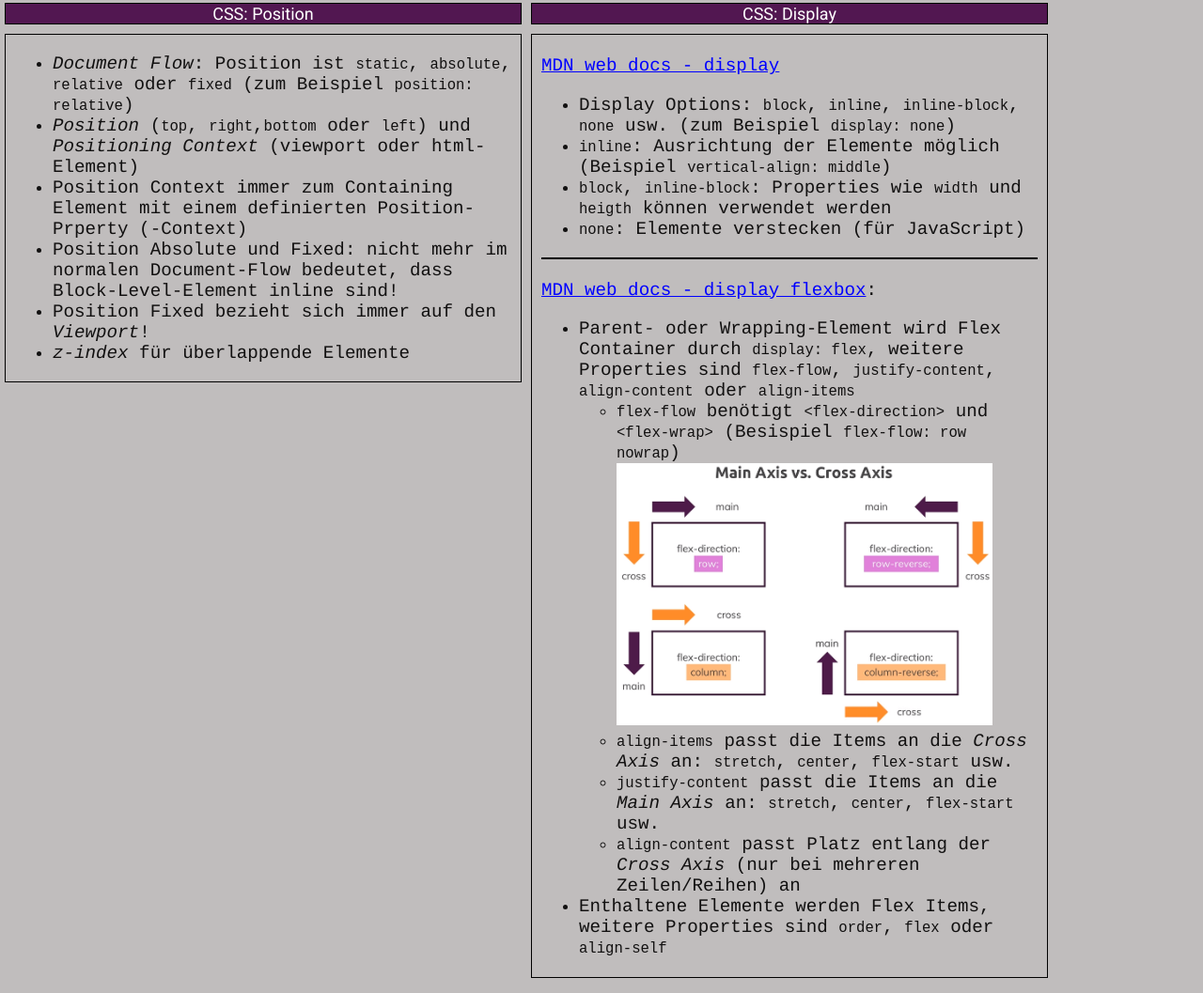
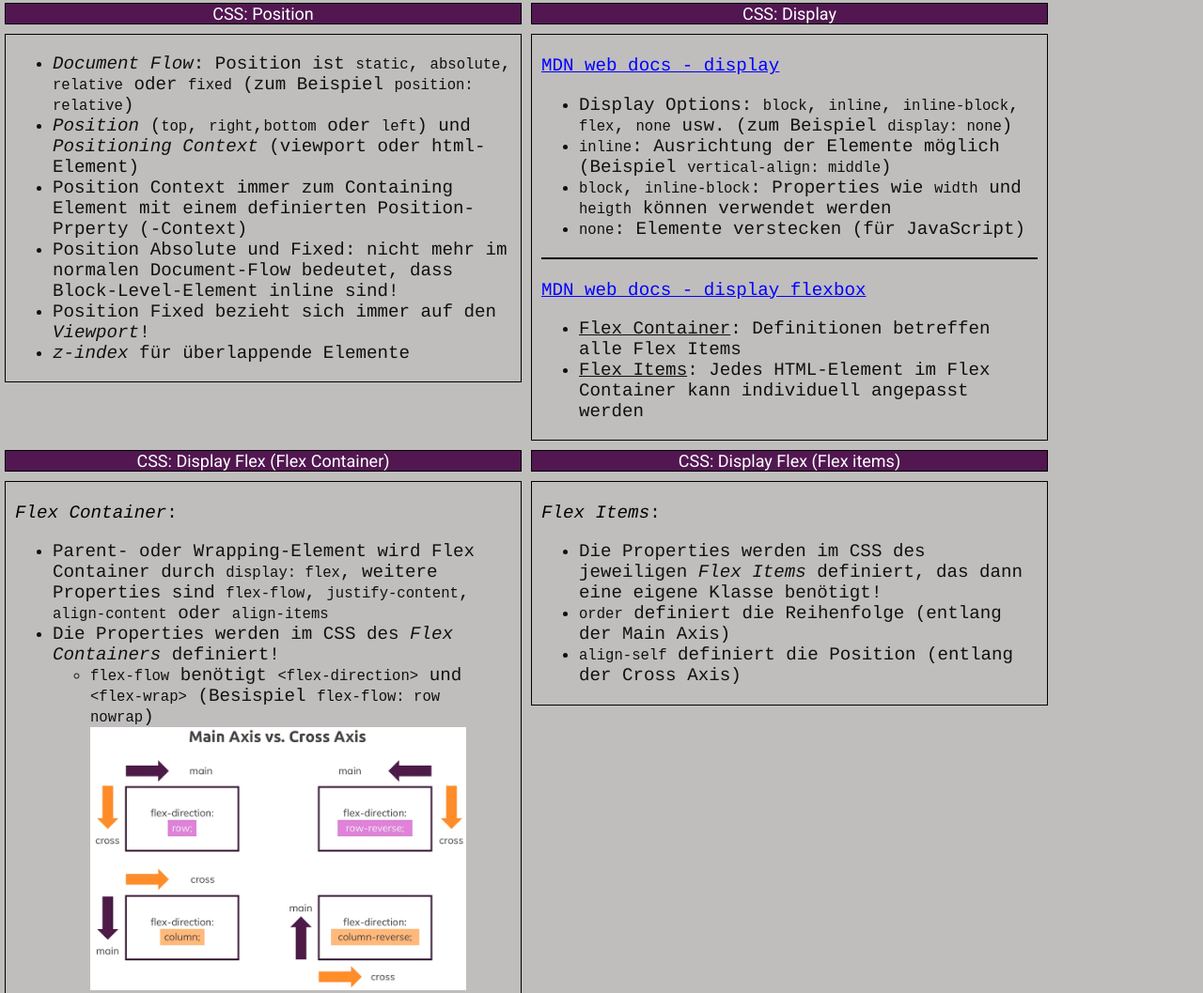
Before and after one commit to mbeier1406/wd, a plain HTML site: page html/index.html in a window 1280 px wide. Shown: the part 608-1665 px from the top of the page at 94% size. Drawn offline with Linux system fonts and the light colour scheme.

Commit message:
Erweiterung Display Flex

```diff
--- a/html/index.html
+++ b/html/index.html
@@ -55,18 +55,29 @@
             </div>
             <div class="htmlcssjs-titel">
                 <p>CSS: Display</p>
-                <div style="font-family: courier; color: rgb(17, 16, 16)" class="htmlcssjs-boxmodel">
+                <div style="font-family: courier; color: rgb(17, 16, 16)" class="htmlcssjs-display">
                     <br/><a href="https://developer.mozilla.org/en-US/docs/Web/CSS/display">MDN web docs - display</a>
                     <ul>
-                        <li>Display Options: <code>block</code>, <code>inline</code>, <code>inline-block</code>, <code>none</code> usw. (zum Beispiel <code>display: none</code>)</li>
+                        <li>Display Options: <code>block</code>, <code>inline</code>, <code>inline-block</code>, <code>flex</code>, <code>none</code> usw. (zum Beispiel <code>display: none</code>)</li>
                         <li><code>inline</code>: Ausrichtung der Elemente  möglich (Beispiel <code>vertical-align: middle</code>)</li>
                         <li><code>block</code>, <code>inline-block</code>: Properties wie <code>width</code> und <code>heigth</code> können verwendet werden</li>
                         <li><code>none</code>: Elemente verstecken (für JavaScript)</li>
                     </ul>
                     <div class="w3-bar"></div>
-                    <br/><a href="https://developer.mozilla.org/en-US/docs/Web/CSS/CSS_Flexible_Box_Layout/Basic_Concepts_of_Flexbox">MDN web docs - display flexbox</a>:
+                    <br/><a href="https://developer.mozilla.org/en-US/docs/Web/CSS/CSS_Flexible_Box_Layout/Basic_Concepts_of_Flexbox">MDN web docs - display flexbox</a>
+                    <ul>
+                        <li><u>Flex Container</u>: Definitionen betreffen alle Flex Items</li>
+                        <li><u>Flex Items</u>: Jedes HTML-Element im Flex Container kann individuell angepasst werden</li>
+                    </ul>
+                </div>
+            </div>
+            <div class="htmlcssjs-titel">
+                <p>CSS: Display Flex (Flex Container)</p>
+                <div style="font-family: courier; color: rgb(17, 16, 16)" class="htmlcssjs-display-flex-container">
+                    <br/><a href="https://www.youtube.com/watch?v=siKKg8Y_tQY"><i>Flex Container</i></a>:
                     <ul>
                         <li>Parent- oder Wrapping-Element wird Flex Container durch <code>display: flex</code>, weitere Properties sind <code>flex-flow</code>, <code>justify-content</code>, <code>align-content</code> oder <code>align-items</code></li>
+                        <li>Die Properties werden im CSS des <i>Flex Containers</i> definiert!</li>
                         <ul>
                             <li><code>flex-flow</code> benötigt <code>&lt;flex-direction&gt;</code> und <code>&lt;flex-wrap&gt;</code> (Besispiel <code>flex-flow: row nowrap</code>)</li>
                             <img src="../images/flex-flow.png" alt="Flex Flow Achsen" width="400px"/>
@@ -74,7 +85,18 @@
                             <li><code>justify-content</code> passt die Items an die <i>Main Axis</i> an: <code>stretch</code>, <code>center</code>, <code>flex-start</code> usw.</li>
                             <li><code>align-content</code> passt Platz entlang der <i>Cross Axis</i> (nur bei mehreren Zeilen/Reihen) an</li>
                         </ul>
-                        <li>Enthaltene Elemente werden Flex Items, weitere Properties sind <code>order</code>, <code>flex</code> oder <code>align-self</code></li>
+                    <li>Enthaltene Elemente werden Flex Items, weitere Properties sind <code>order</code>, <code>flex</code> oder <code>align-self</code></li>
+                    </ul>
+                </div>
+            </div>
+            <div class="htmlcssjs-titel">
+                <p>CSS: Display Flex (Flex items)</p>
+                <div style="font-family: courier; color: rgb(17, 16, 16)" class="htmlcssjs-display-flex-items">
+                    <br/><a href="https://www.youtube.com/watch?v=RdlEEfx912M"><i>Flex Items</i></a>:
+                    <ul>
+                        <li>Die Properties werden im CSS des jeweiligen <i>Flex Items</i> definiert, das dann eine eigene Klasse benötigt!</li>
+                        <li><code>order</code> definiert die Reihenfolge (entlang der Main Axis)</li>
+                        <li><code>align-self</code> definiert die Position (entlang der Cross Axis)</li>
                     </ul>
                 </div>
             </div>
--- a/html/style.css
+++ b/html/style.css
@@ -40,3 +40,8 @@
     text-decoration: underline;
     color: blue;
 }
+
+.htmlcssjs-display-flex-items a, .htmlcssjs-display-flex-container a {
+    text-decoration: none;
+    color: black;
+}
```
